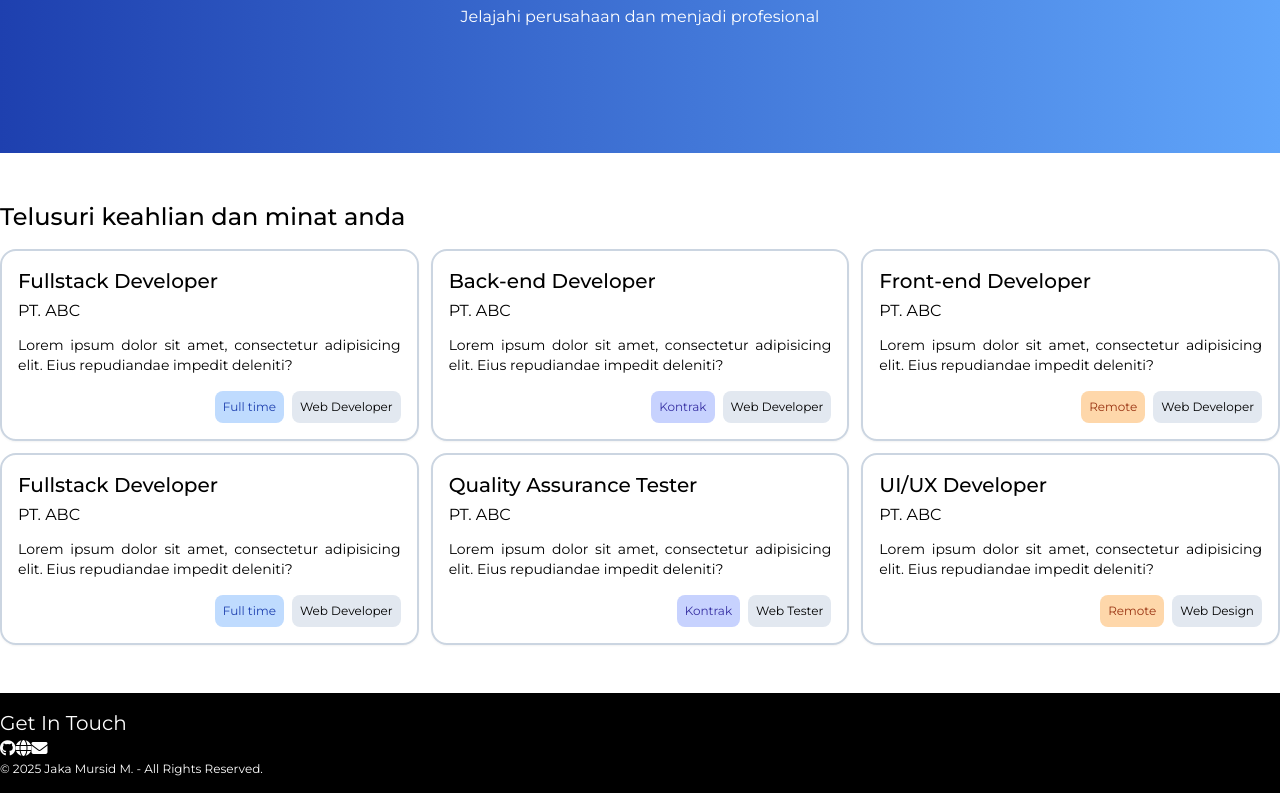
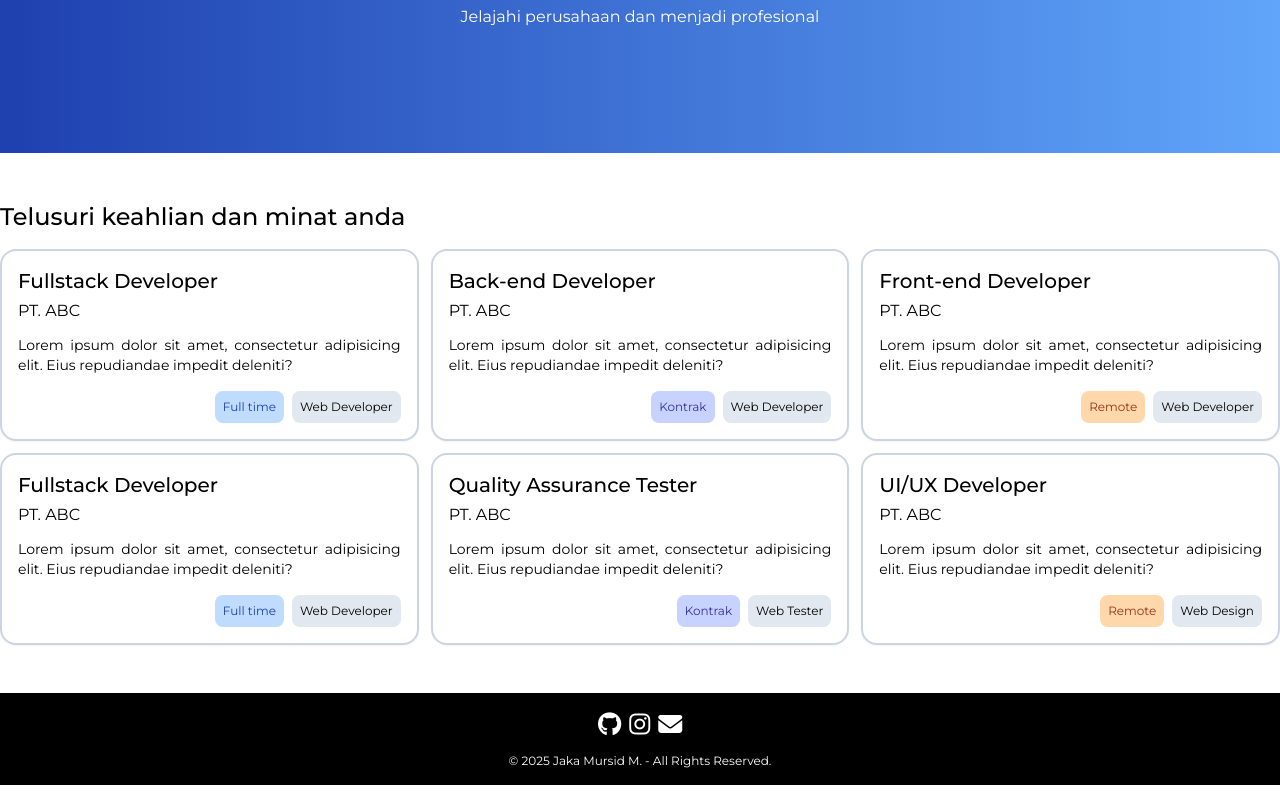
Before and after one commit to jaka-mursidm/mini-project-react, a React (Vite) app: page / in a window 1280 px wide. Shown: the part 231-1024 px from the top of the page. Built offline with nearby package versions, Linux system fonts and the light colour scheme.

Commit message:
Styling footer dan link

```diff
--- a/src/components/Footer.jsx
+++ b/src/components/Footer.jsx
@@ -4,22 +4,37 @@ const Footer = () => {
   return (
     <footer className="bg-black py-4 text-white">
       <div className="max-w-7xl mx-auto">
-        <h3 className="text-xl">Get In Touch</h3>
-        <div>
-          <a href="https://github.com/jaka-mursidm" target="_blank">
-            <i class="fab fa-github"></i>
+        <div className="text-center">
+          <div className="text-2xl flex gap-2 justify-center mb-3">
+            <a
+              href="https://github.com/jaka-mursidm"
+              className="group/icon "
+              target="_blank"
+              title="Github"
+            >
+              <i class="fa-brands fa-github ease-out duration-100 group-hover/icon:scale-110"></i>
             </a>
-          <a href="https://websitepribadi.com" target="_blank">
-            <i class="fas fa-globe"></i>
+            <a
+              href="https://www.instagram.com/jaka.mursidm/"
+              title="Instagram"
+              className="group/icon"
+              target="_blank"
+            >
+              <i class="fa-brands fa-instagram ease-out duration-100 group-hover/icon:scale-110"></i>
             </a>
-          <a href="mailto:email@domain.com">
-            <i class="fas fa-envelope"></i>
+            <a
+              href="mailto:jaka.mursidm@gmail.com"
+              className="group/icon"
+              title="Gmail"
+            >
+              <i class="fa-solid fa-envelope ease-out duration-100 group-hover/icon:scale-110"></i>
             </a>
           </div>
           <p className="text-xs">
             &copy; 2025 Jaka Mursid M. - All Rights Reserved.
           </p>
         </div>
+      </div>
     </footer>
   );
 };
```
Lines whose indentation alone changed are shown as unchanged.
